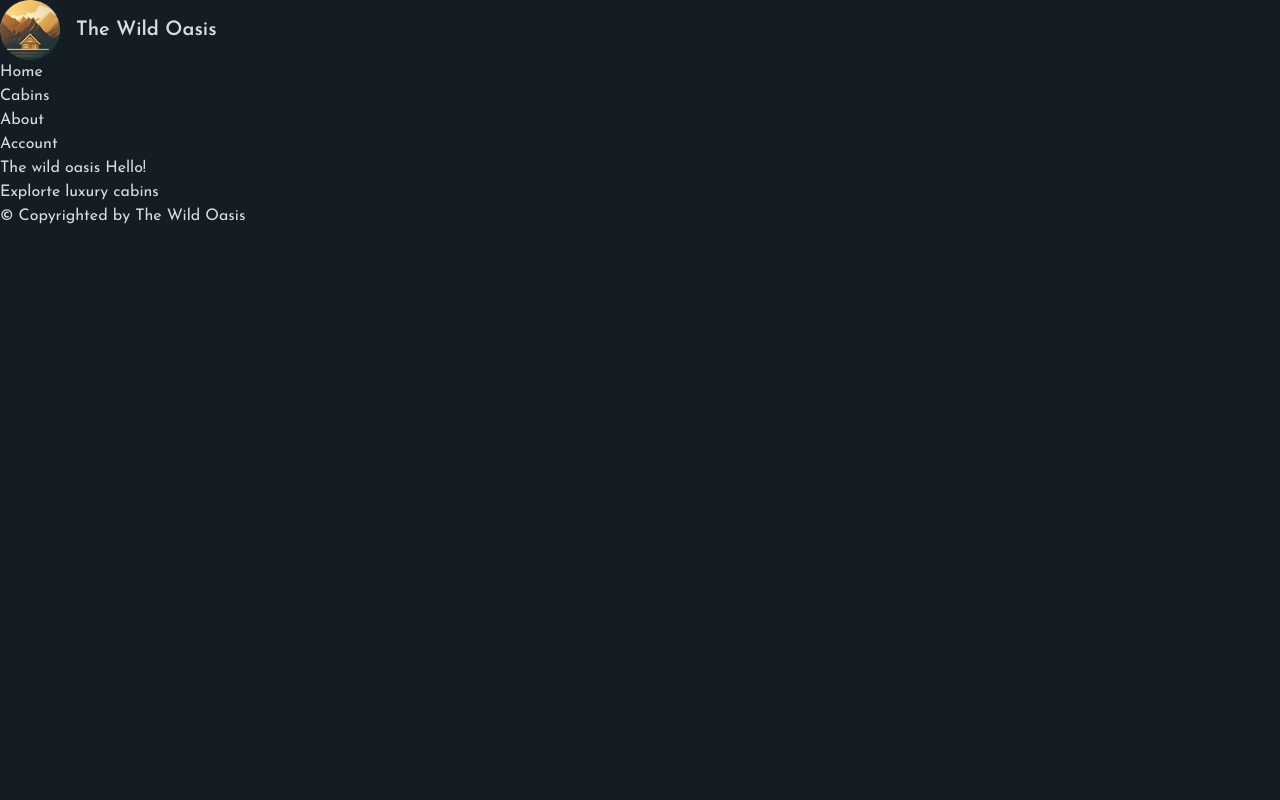
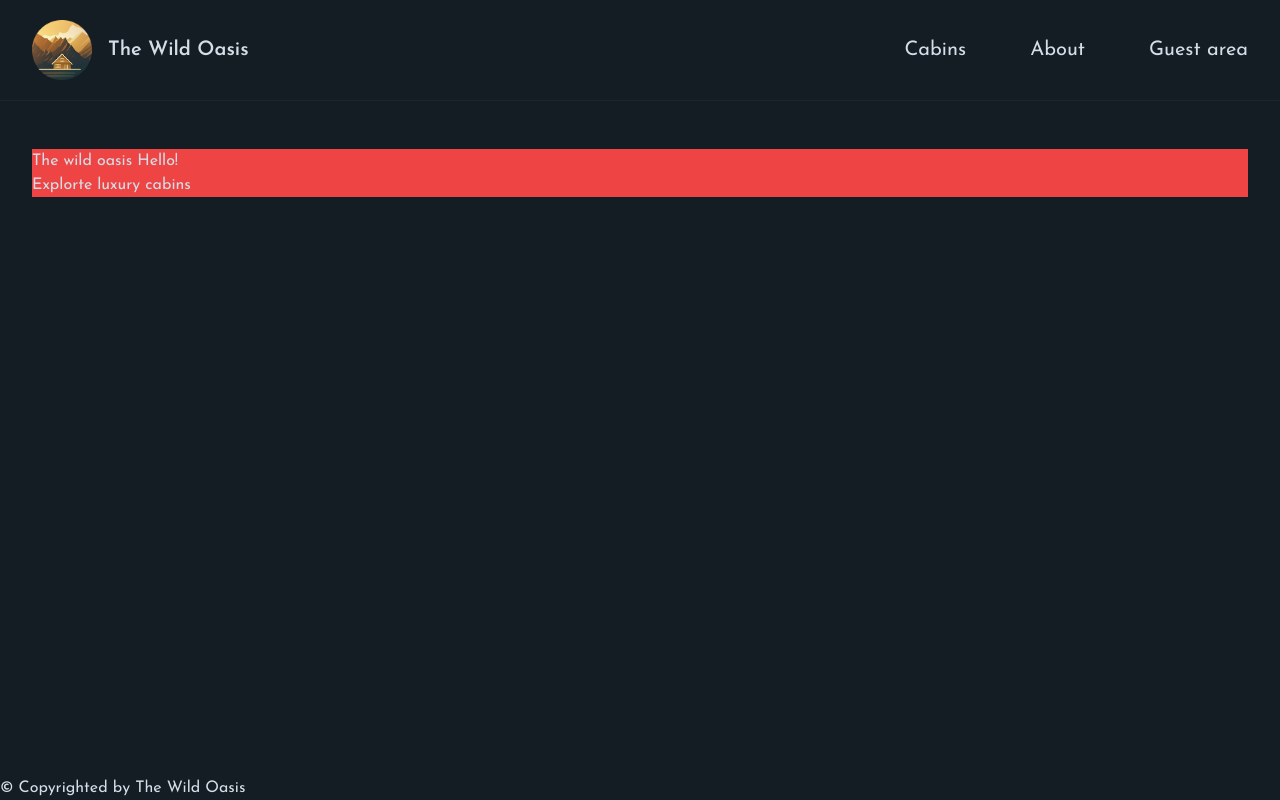
Before and after one commit to LukaszGreiner/wild-oasis, a Next.js app: page / in a window 1280 px wide. Built offline with nearby package versions, Linux system fonts and the light colour scheme.

Commit message:
Heder and nav

```diff
--- /dev/null
+++ b/app/_components/Header.js
@@ -0,0 +1,15 @@
+import Navigation from "@/app/_components/Navigation";
+import Logo from "@/app/_components/Logo";
+
+function Header() {
+  return (
+    <header className="border-b border-primary-900 px-8 py-5">
+      <div className="flex justify-between items-center max-w-7xl mx-auto">
+        <Logo />
+        <Navigation />
+      </div>
+    </header>
+  );
+}
+
+export default Header;
--- a/app/_components/Navigation.jsx
+++ b/app/_components/Navigation.jsx
@@ -2,19 +2,33 @@
 
 export default function Navigation() {
   return (
-    <ul>
+    <nav className="z-10 text-xl">
+      <ul className="flex gap-16 items-center">
         <li>
-        <Link href="/">Home</Link>
+          <Link
+            href="/cabins"
+            className="hover:text-accent-400 transition-colors"
+          >
+            Cabins
+          </Link>
         </li>
         <li>
-        <Link href="/cabins">Cabins</Link>
+          <Link
+            href="/about"
+            className="hover:text-accent-400 transition-colors"
+          >
+            About
+          </Link>
         </li>
         <li>
-        <Link href="/about">About</Link>
-      </li>
-      <li>
-        <Link href="/account">Account</Link>
+          <Link
+            href="/account"
+            className="hover:text-accent-400 transition-colors"
+          >
+            Guest area
+          </Link>
         </li>
       </ul>
+    </nav>
   );
 }
--- a/app/layout.js
+++ b/app/layout.jsx
@@ -1,3 +1,4 @@
+import Header from "./_components/Header";
 import Logo from "./_components/Logo";
 import Navigation from "./_components/Navigation";
 import "@/app/_styles/globals.css";
@@ -24,13 +25,13 @@
   return (
     <html lang="en">
       <body
-        className={`${josefin.className} bg-primary-950 text-primary-100 min-h-screen`}
+        className={`${josefin.className} bg-primary-950 text-primary-100 min-h-screen flex flex-col antialiased`}
       >
-        <header>
-          <Logo />
-          <Navigation />
-        </header>
-        <main>{children}</main>
+        <Header />
+
+        <div className="flex-1 px-8 py-12">
+          <main className="max-w-7xl bg-red-500 mx-auto">{children}</main>
+        </div>
         <footer>&copy; Copyrighted by The Wild Oasis</footer>
       </body>
     </html>
```
Lines whose indentation alone changed are shown as unchanged.
